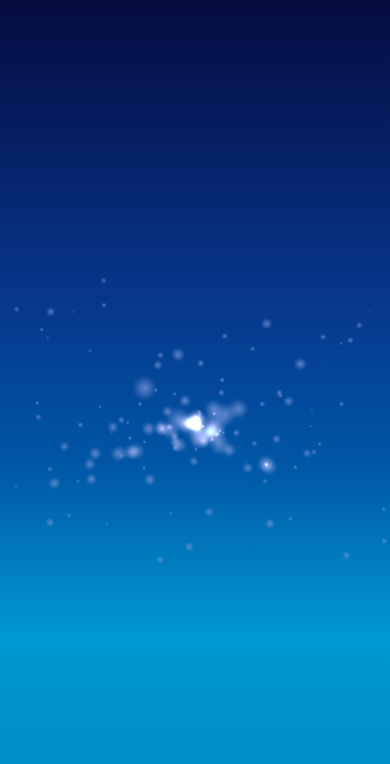
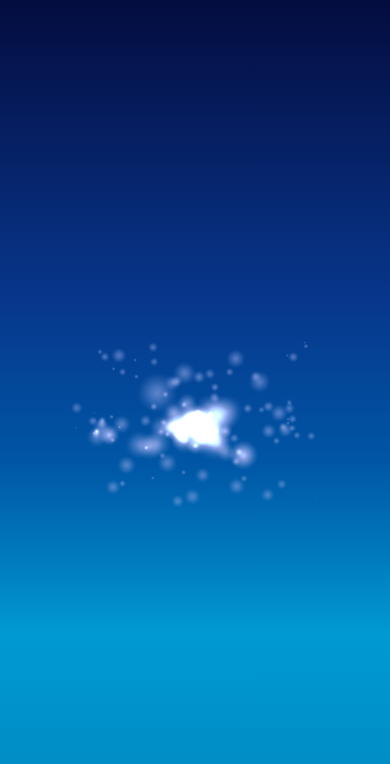
Before and after one commit to lokesh/mobileme-particles, a plain HTML site: page mobileme.html in a window 390 px wide. Drawn offline with Linux system fonts and the light colour scheme.

Commit message:
Added left and right attractors and some mouse repel and attraction.

```diff
--- a/js/mm_particle.js
+++ b/js/mm_particle.js
@@ -16,7 +16,7 @@ function ImageParticle(img, posx, posy) {
 
 	// if maxSize is a positive value, limit the size of
 	// the particle (this is for growing particles).
-	this.maxSize = -1;
+	this.maxSize = 2;
 
 	// multiply the velocity by this every frame to create
 	// drag. A number between 0 and 1, closer to one is
@@ -51,6 +51,54 @@ function ImageParticle(img, posx, posy) {
 		// and the velocity to the position
 		this.posX += this.velX;
 		this.posY += this.velY;
+
+		// Mouse attraction
+		var mouseDistance = distanceBetween(this.posX, this.posY, mouseX, mouseY);
+		if(mouseDistance < 10){
+			this.posX += (this.posX - mouseX) / 10;
+			this.posY += (this.posY - mouseY) / 10;
+		} else if(mouseDistance < 40){
+			this.posX -= (this.posX - mouseX) / 20;
+			this.posY -= (this.posY - mouseY) / 20;
+		} else if(mouseDistance < 75){
+			this.posX -= (this.posX - mouseX) / 200;
+			this.posY -= (this.posY - mouseY) / 200;
+		} else if(mouseDistance < 200){
+			this.posX -= (this.posX - mouseX) / 500;
+			this.posY -= (this.posY - mouseY) / 500;
+		}
+
+		// Left attractor
+		var leftAttractorX = 100,
+			leftAttractorY = HALF_HEIGHT,
+			leftAttractorDistance = distanceBetween(this.posX, this.posY, leftAttractorX, leftAttractorY);
+
+		if(leftAttractorDistance < 50){
+			this.posX -= (this.posX - leftAttractorX) / 20;
+			this.posY -= (this.posY - leftAttractorY) / 20;
+		} else if(leftAttractorDistance < 200){
+			this.posX -= (this.posX - leftAttractorX) / 200;
+			this.posY -= (this.posY - leftAttractorY) / 200;
+		} else if(leftAttractorDistance < HALF_WIDTH){
+			this.posX -= (this.posX - leftAttractorX) / 500;
+			this.posY -= (this.posY - leftAttractorY) / 500;
+		}
+
+		// Right attractor
+		var rightAttractorX = SCREEN_WIDTH - 100,
+			rightAttractorY = HALF_HEIGHT,
+			rightAttractorDistance = distanceBetween(this.posX, this.posY, rightAttractorX, rightAttractorY);
+
+		if(rightAttractorDistance < 50){
+			this.posX -= (this.posX - rightAttractorX) / 20;
+			this.posY -= (this.posY - rightAttractorY) / 20;
+		} else if(rightAttractorDistance < 200){
+			this.posX -= (this.posX - rightAttractorX) / 200;
+			this.posY -= (this.posY - rightAttractorY) / 200;
+		} else if(rightAttractorDistance < HALF_WIDTH){
+			this.posX -= (this.posX - rightAttractorX) / 500;
+			this.posY -= (this.posY - rightAttractorY) / 500;
+		}
 
 		// shrink the particle
 		this.size *= this.shrink;
@@ -104,3 +152,9 @@ function ImageParticle(img, posx, posy) {
 function randomRange(min, max) {
 	return ((Math.random()*(max-min)) + min);
 }
+
+function distanceBetween(x1, y1, x2, y2) {
+	var dx = x1-x2;
+	var dy = y1-y2;
+	return Math.sqrt(dx*dx + dy*dy);
+}
--- a/mobileme.html
+++ b/mobileme.html
@@ -47,8 +47,8 @@
 				TO_DEGREES = 180/Math.PI;
 
 		// Interaction
-		var mouseX = HALF_WIDTH,
-				mouseY = HALF_HEIGHT,
+		var mouseX = 0,
+				mouseY = 0,
 				mouseDown = false;
 
 		// particles
@@ -123,16 +123,14 @@
 					// create a new particle in the middle of the stage
 					var particle = new ImageParticle(particleImage, HALF_WIDTH, HALF_HEIGHT);
 
-					//var particle = new ImageParticle(particleImage, mouseX, mouseY);
-
 					// give it a random x and y velocity
-					particle.velX = randomRange(-2,2);
+					particle.velX = randomRange(-1.75,1.75);
 					particle.velY = randomRange(-1.25,1.25);
-					particle.size = randomRange(.01,.7);
+					particle.size = randomRange(.01,1.1);
 					particle.gravity = 0;
 					particle.drag = 0.999;
 					particle.shrink = 0.99;
-					particle.alpha = 0.7;
+					particle.alpha = .7;
 					particle.fade = 0.001;
 					// sets the blend mode so particles are drawn with an additive blend
 					particle.compositeOperation = 'lighter';
```
Also changed, not shown: 1 other file.
